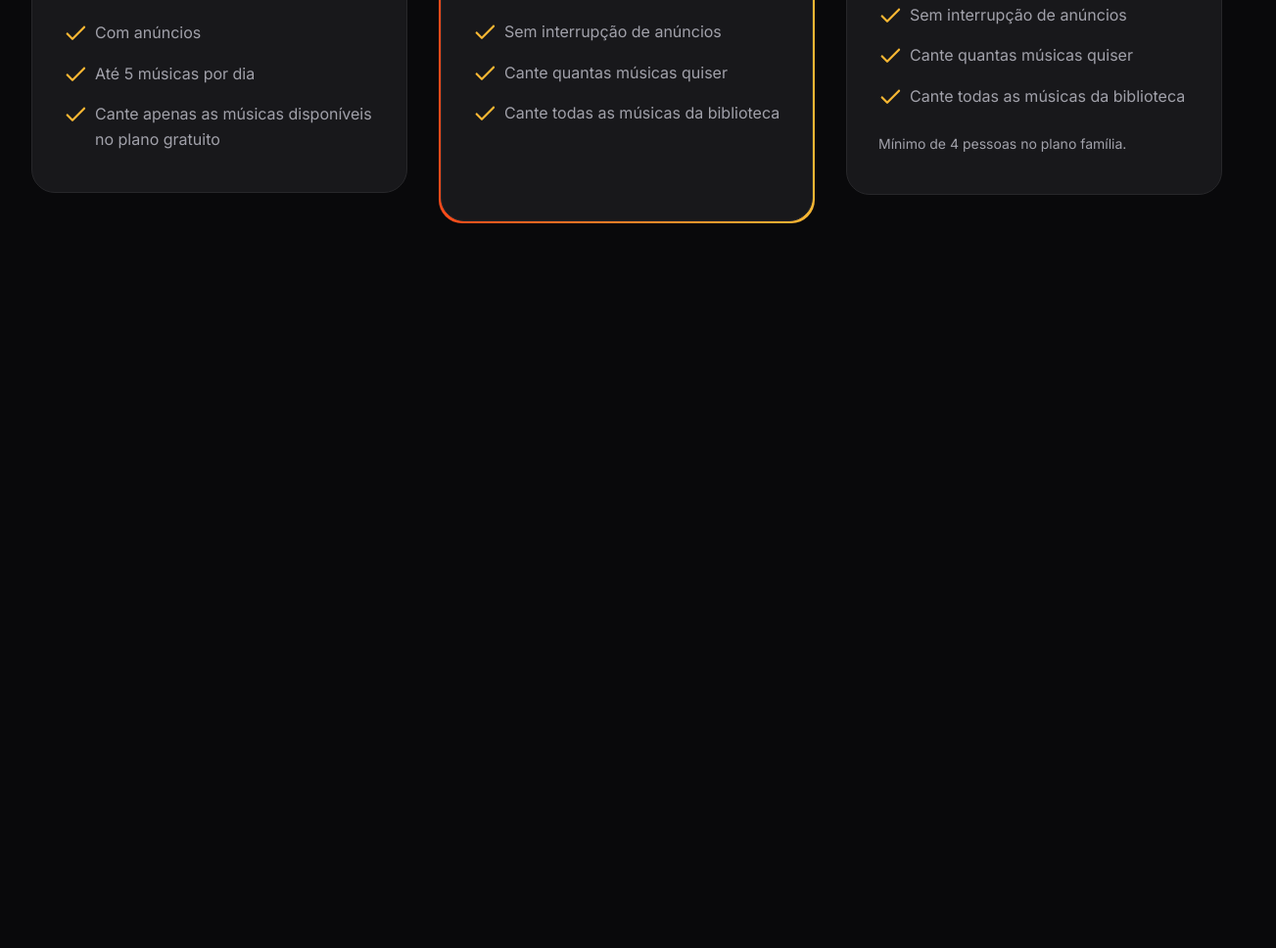
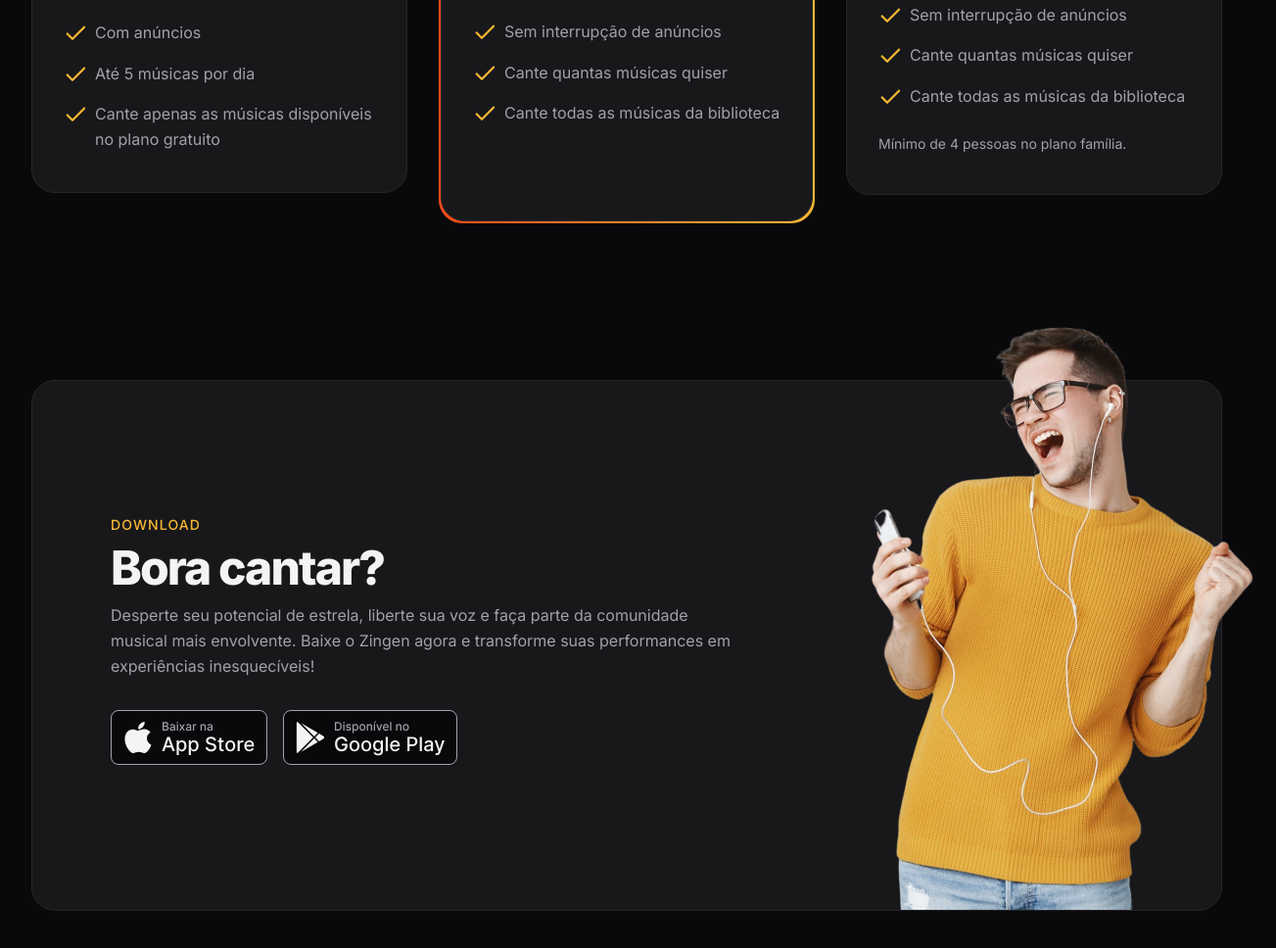
Before and after one commit to Mmkkrage/Landing-Page, a plain HTML site: page index.html in a window 1280 px wide. Shown: the part 3254-4222 px from the top of the page at 98% size, 1303 px wide, since content can reach past the window. Before the commit the page ends 3562 px from the top, so only its background shows below. Drawn offline with Linux system fonts and the light colour scheme.

Commit message:
Download section

```diff
--- a/index.html
+++ b/index.html
@@ -172,6 +172,32 @@
       </div>
     </div>
   </section>
+
+  <section id="download">
+    <div class="container py-xl">
+      <div class="card px-lg even-columns items-center">
+        <div>
+          <header>
+            <strong>download</strong>
+            <h2>Bora cantar?</h2>
+          </header>
+          <p>Desperte seu potencial de estrela, liberte sua voz e faça parte da comunidade musical mais envolvente.
+            Baixe o Zingen agora e transforme suas performances em experiências inesquecíveis!</p>
+
+            <div class="buttons flex gap-1">
+              <a href="">
+                <img src="assets/icons/button-appstore.svg" alt="Baixar da Apple Store">
+              </a>
+              <a href="">
+                <img src="assets/icons/button-playstore.svg" alt="Baixar da Play Store">
+              </a>
+            </div>
+        </div>
+        <img src="assets/rapaz-ouvindo-musica-com-fones-de-ouvido-e-cantando-no-aplicativo-de-karaoke-removebg 1.png"
+          alt="">
+      </div>
+    </div>
+  </section>
 </body>
 
 </html>
--- /dev/null
+++ b/styles/download.css
@@ -0,0 +1,33 @@
+#download {
+  .card {
+    padding: 3rem 1.5rem 15rem;
+    position: relative;
+
+    & > img {
+      width: 14.5rem;
+      position: absolute;
+      bottom: 0;
+      right: -3.5rem;
+    }
+  }
+
+  .buttons {
+    flex-wrap: wrap;
+    margin-top: 2rem;
+  }
+
+  @media (width >= 80em) {
+    .card {
+      padding: 8.75rem 5rem;
+
+      & > div:nth-child(1) {
+        max-width: 40rem;
+      }
+
+      & > img {
+        width: 29.125rem;
+      }
+    }
+
+  }
+}
--- a/styles/global.css
+++ b/styles/global.css
@@ -45,6 +45,8 @@ html {
   font-size: var(--fs-base);
   line-height: 1.6;
   color: var(--text-color-primary);
+
+  overflow-x: hidden;
 }
 
 body {
--- a/styles/index.css
+++ b/styles/index.css
@@ -9,3 +9,4 @@
 @import url(cards.css);
 @import url(features.css) (width >= 80rem);
 @import url(pricing.css);
+@import url(download.css);
```
Also changed, not shown: assets/icons/button-appstore.svg (added), assets/icons/button-playstore.svg (added).
